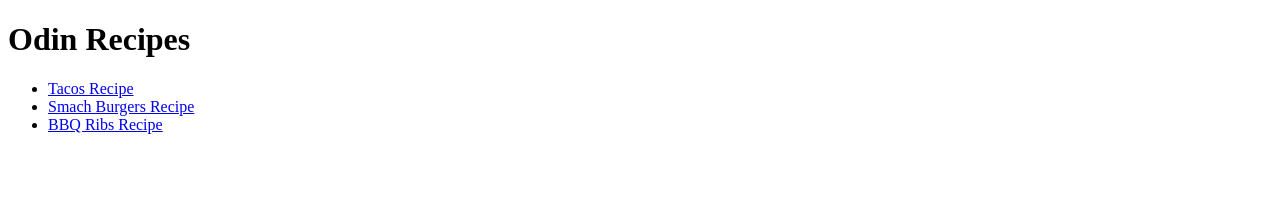
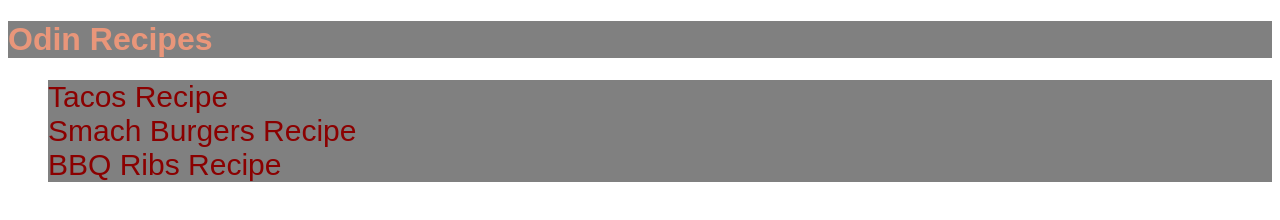
Before and after one commit to issamjd/odin_recipes, a plain HTML site: page index.html in a window 1280 px wide. Drawn offline with Linux system fonts and the light colour scheme.

Commit message:
test CSS

```diff
--- a/index.html
+++ b/index.html
@@ -7,8 +7,8 @@
     <link rel="stylesheet" href="style.css">
 </head>
 <body>
-    <H1>Odin Recipes</H1>
-    <ul>
+    <H1 id="pageTitle">Odin Recipes</H1>
+    <ul id="recipeLinks">
         <li><a href="./recipes/tacos.html">Tacos Recipe</a></li>
         <li><a href="./recipes/burgers.html">Smach Burgers Recipe</a></li>
         <li><a href="./recipes/ribs.html">BBQ Ribs Recipe</a></li>
--- a/style.css
+++ b/style.css
@@ -0,0 +1,22 @@
+*{
+    font-family: Arial, Helvetica, sans-serif;
+}
+
+#pageTitle{
+    color: darksalmon;
+    background-color: gray;
+}
+#recipeLinks li{
+    font-size: 30px;
+    background-color: gray;
+    list-style-type: none;
+}
+a{
+    text-decoration: none;
+    color: darkred;
+}
+
+img{
+    height: auto;
+    width: 300px;
+}
```
Also changed, not shown: recipes/burgers.html (+1 -0 lines), recipes/ribs.html (+1 -0 lines), recipes/tacos.html (+1 -0 lines).
